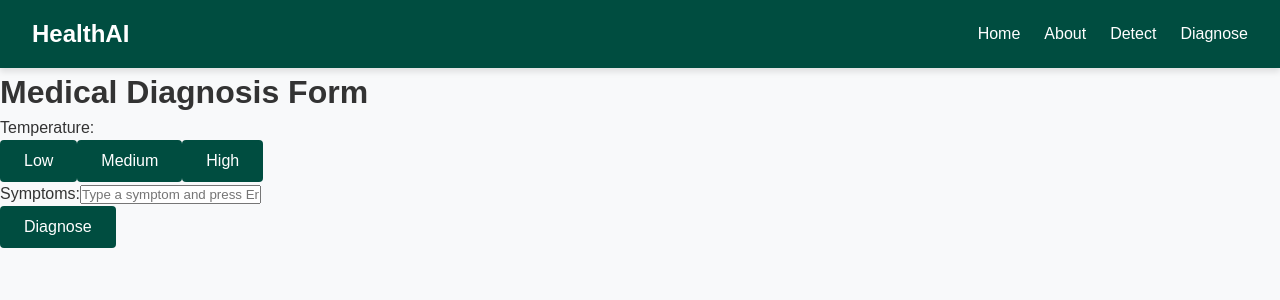
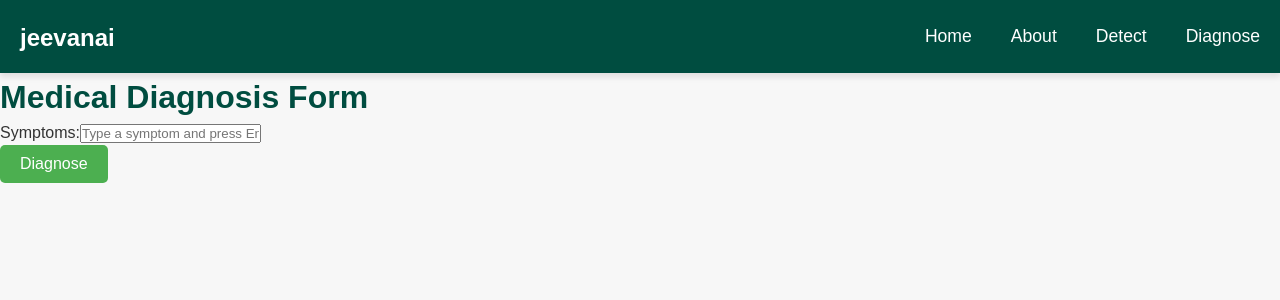
Before and after one commit to Pawanraj2004/JeevanAI, a React (Vite) app: page /diagnose in a window 1280 px wide. Shown: the top 300 px of the page. Built offline with nearby package versions, Linux system fonts and the light colour scheme.

Commit message:
improvement

```diff
--- a/src/components/Navbar.jsx
+++ b/src/components/Navbar.jsx
@@ -4,7 +4,7 @@ const Navbar = () => {
   return (
     <nav className="navbar">
       <div className="navbar-logo">
-        <Link to="/">HealthAI</Link>
+        <Link to="/">jeevanai</Link>
       </div>
       <ul className="navbar-links">
         <li>
--- a/src/diagnose/DiagnosisForm.jsx
+++ b/src/diagnose/DiagnosisForm.jsx
@@ -4,90 +4,60 @@ import DiagnosisResult from './DiagnosisResult';
 
 const DiagnosisForm = () => {
     const [symptoms, setSymptoms] = useState([]);
-    const [result, setResult] = useState(null);
-    const [temp, setTemp] = useState('');
+    const [results, setResults] = useState([]);
 
     const addSymptom = (e) => {
         if (e.key === 'Enter' && e.target.value.trim() !== '') {
-            setSymptoms([...symptoms, e.target.value.trim()]);
+            e.preventDefault(); // Prevent form submission
+            const newSymptom = e.target.value.trim();
+            if (!symptoms.includes(newSymptom)) {
+                setSymptoms([...symptoms, newSymptom]);
+            }
             e.target.value = '';
         }
+    };
+
+    const removeSymptom = (symptomToRemove) => {
+        setSymptoms(symptoms.filter((symptom) => symptom !== symptomToRemove));
     };
 
     const handleSubmit = (e) => {
         e.preventDefault();
 
-        let diagnosis = 'No matching disease found';
-        let treatment = '';
-        let medicines = '';
-        let guidance = '';
+        const matches = symptomData.filter((data) =>
+            symptoms.some((symptom) =>
+                data.symptoms.map((s) => s.toLowerCase()).includes(symptom.toLowerCase())
+            )
+        );
 
-        for (const data of symptomData) {
-            const matchingSymptoms = data.symptoms.map((s) => s.toLowerCase());
-            if (symptoms.every((symptom) => matchingSymptoms.includes(symptom.toLowerCase()))) {
-                diagnosis = data.disease;
-                treatment = data.treatment;
-                medicines = data.medicines.join(', ');
-                guidance = data.guidance;
-                break;
-            }
-        }
-
-        setResult({ diagnosis, treatment, medicines, guidance });
+        setResults(matches.length > 0 ? matches : [{ disease: 'No matching disease found' }]);
     };
 
     return (
-        <div className="bg-white p-8 rounded-xl shadow-lg max-w-lg mx-auto">
-            <h1 className="text-2xl font-bold text-center text-gray-800 mb-6">
+        <div className="flex justify-center items-center h-screen bg-gray-100">
+            <div className="bg-white p-8 rounded-xl shadow-lg max-w-lg w-full">
+                <h1 className="text-3xl font-bold text-center text-gray-800 mb-6">
                     Medical Diagnosis Form
                 </h1>
 
-            <form onSubmit={handleSubmit}>
+                <form onSubmit={handleSubmit} className="text-center">
                     <div className="mb-4">
-                    <label className="block text-gray-700">Temperature:</label>
-                    <div className="flex space-x-2 mt-2">
-                        <button
-                            type="button"
-                            data-value="Low"
-                            className={`btn-option ${temp === 'Low' ? 'active' : ''}`}
-                            onClick={() => setTemp('Low')}
-                        >
-                            Low
-                        </button>
-                        <button
-                            type="button"
-                            data-value="Medium"
-                            className={`btn-option ${temp === 'Medium' ? 'active' : ''}`}
-                            onClick={() => setTemp('Medium')}
-                        >
-                            Medium
-                        </button>
-                        <button
-                            type="button"
-                            data-value="High"
-                            className={`btn-option ${temp === 'High' ? 'active' : ''}`}
-                            onClick={() => setTemp('High')}
-                        >
-                            High
-                        </button>
-                    </div>
-                </div>
-
-                <div className="mb-4">
-                    <label className="block text-gray-700">Symptoms:</label>
+                        <label className="block text-gray-700 mb-2 text-lg font-medium">Symptoms:</label>
                         <input
                             type="text"
-                        className="w-full mt-2 p-2 border rounded"
+                            className="w-full mt-2 p-3 border rounded-lg text-lg"
                             placeholder="Type a symptom and press Enter"
                             onKeyPress={addSymptom}
                         />
-                    <div className="flex flex-wrap mt-2">
+                        <div className="flex flex-wrap mt-4 justify-center">
                             {symptoms.map((symptom, index) => (
                                 <span
                                     key={index}
-                                className="symptom-tag"
+                                    className="bg-green-500 text-white py-2 px-4 rounded-full text-sm font-medium mr-2 mb-2 cursor-pointer"
+                                    onClick={() => removeSymptom(symptom)}
+                                    title="Click to remove this symptom"
                                 >
-                                {symptom}
+                                    {symptom} &times;
                                 </span>
                             ))}
                         </div>
@@ -95,13 +65,29 @@ const DiagnosisForm = () => {
 
                     <button
                         type="submit"
-                    className="w-full bg-blue-600 text-white py-2 px-4 rounded hover:bg-blue-700"
+                        className="bg-blue-600 text-white py-3 px-6 rounded-lg text-lg font-medium hover:bg-blue-700"
                     >
                         Diagnose
                     </button>
                 </form>
 
-            {result && <DiagnosisResult {...result} />}
+                {results.length > 0 && (
+                    <div className="mt-6 p-6 bg-gray-50 rounded-xl shadow-md">
+                        <h2 className="text-2xl font-semibold text-center text-gray-800 mb-4">
+                            Diagnosis Results
+                        </h2>
+                        {results.map((result, index) => (
+                            <DiagnosisResult
+                                key={index}
+                                diagnosis={result.disease}
+                                treatment={result.treatment}
+                                medicines={result.medicines?.join(', ')}
+                                guidance={result.guidance}
+                            />
+                        ))}
+                    </div>
+                )}
+            </div>
         </div>
     );
 };
--- a/src/diagnose/DiagnosisResult.jsx
+++ b/src/diagnose/DiagnosisResult.jsx
@@ -8,6 +8,7 @@ const DiagnosisResult = ({ diagnosis, treatment, medicines, guidance }) => {
                 border: '1px solid #ddd',
                 borderRadius: '8px',
                 padding: '16px',
+                marginBottom: '16px',
                 boxShadow: '0 4px 6px rgba(0, 0, 0, 0.1)',
             }}
         >
@@ -30,7 +31,6 @@ const DiagnosisResult = ({ diagnosis, treatment, medicines, guidance }) => {
     );
 };
 
-// Define propTypes
 DiagnosisResult.propTypes = {
     diagnosis: PropTypes.string,
     treatment: PropTypes.string,
@@ -38,7 +38,6 @@ DiagnosisResult.propTypes = {
     guidance: PropTypes.string,
 };
 
-// Define defaultProps (Optional)
 DiagnosisResult.defaultProps = {
     diagnosis: 'Unknown',
     treatment: 'N/A',
--- a/src/index.css
+++ b/src/index.css
@@ -185,3 +185,56 @@ footer {
     padding: 1rem;
   }
 }
+/* General Styling Updates */
+body {
+  font-family: 'Arial', sans-serif;
+  background-color: #f7f7f7;
+  margin: 0;
+  padding: 0;
+}
+
+h1, h2, h3 {
+  color: #004d40;
+  font-weight: bold;
+}
+
+/* Navbar Adjustments */
+.navbar {
+  display: flex;
+  justify-content: space-between;
+  align-items: center;
+  background-color: #004d40;
+  padding: 15px 20px;
+}
+
+.navbar-logo {
+  font-size: 1.8em;
+  color: white;
+}
+
+.navbar-links a {
+  color: white;
+  text-decoration: none;
+  font-size: 1.1em;
+  margin-left: 15px;
+}
+
+.navbar-links a:hover {
+  color: #80cbc4;
+}
+
+/* Buttons */
+button {
+  background-color: #4CAF50;
+  color: white;
+  padding: 10px 20px;
+  border: none;
+  border-radius: 5px;
+  font-size: 1em;
+  cursor: pointer;
+  transition: background-color 0.3s;
+}
+
+button:hover {
+  background-color: #45a049;
+}
--- /dev/null
+++ b/src/test-interactive/index.html
@@ -0,0 +1,132 @@
+<!DOCTYPE html>
+<html lang="en">
+<head>
+  <meta charset="UTF-8">
+  <meta name="viewport" content="width=device-width, initial-scale=1.0">
+  <title>Interactive Symptom Checker</title>
+  <style>
+    body {
+      font-family: Arial, sans-serif;
+      text-align: center;
+      margin: 0;
+      padding: 0;
+    }
+
+    h1 {
+      margin-top: 20px;
+      color: #333;
+    }
+
+    .diagram-container {
+      position: relative;
+      display: inline-block;
+      margin: 20px auto;
+    }
+
+    #info {
+      margin-top: 20px;
+      padding: 10px;
+      border: 1px solid #ccc;
+      width: 80%;
+      max-width: 400px;
+      display: none;
+      background: #f9f9f9;
+      border-radius: 8px;
+      text-align: left;
+    }
+
+    #info h3 {
+      margin: 0;
+      font-size: 1.2em;
+      color: #555;
+    }
+
+    #info p {
+      margin: 10px 0 0;
+      font-size: 1em;
+      color: #666;
+    }
+
+    .body-svg {
+      width: 300px;
+      height: auto;
+    }
+
+    .body-part {
+      cursor: pointer;
+      fill: transparent;
+      stroke: red;
+      stroke-width: 2;
+      transition: fill 0.3s ease;
+    }
+
+    .body-part:hover {
+      fill: rgba(255, 0, 0, 0.2);
+    }
+
+    .body-part.active {
+      fill: rgba(255, 0, 0, 0.4);
+    }
+  </style>
+</head>
+<body>
+  <h1>Interactive Symptom Checker</h1>
+  <div class="diagram-container">
+    <!-- SVG Human Body -->
+    <svg class="body-svg" viewBox="0 0 200 400" xmlns="http://www.w3.org/2000/svg">
+      <rect class="body-part" x="90" y="10" width="20" height="40" id="head"></rect>
+      <rect class="body-part" x="80" y="50" width="40" height="100" id="torso"></rect>
+      <rect class="body-part" x="70" y="150" width="20" height="50" id="left-arm"></rect>
+      <rect class="body-part" x="110" y="150" width="20" height="50" id="right-arm"></rect>
+      <rect class="body-part" x="85" y="200" width="15" height="100" id="left-leg"></rect>
+      <rect class="body-part" x="100" y="200" width="15" height="100" id="right-leg"></rect>
+    </svg>
+  </div>
+  <div id="info">
+    <h3 id="part-title">Body Part</h3>
+    <p id="part-info">Information about this body part.</p>
+  </div>
+
+  <script>
+    const partsInfo = {
+      head: {
+        title: "Head",
+        info: "Common symptoms: headache, dizziness, or sinus pain."
+      },
+      torso: {
+        title: "Torso",
+        info: "Common symptoms: chest pain, shortness of breath, or abdominal pain."
+      },
+      "left-arm": {
+        title: "Left Arm",
+        info: "Common symptoms: muscle strain or numbness."
+      },
+      "right-arm": {
+        title: "Right Arm",
+        info: "Common symptoms: muscle strain or numbness."
+      },
+      "left-leg": {
+        title: "Left Leg",
+        info: "Common symptoms: cramping or swelling."
+      },
+      "right-leg": {
+        title: "Right Leg",
+        info: "Common symptoms: cramping or swelling."
+      }
+    };
+
+    document.querySelectorAll('.body-part').forEach(part => {
+      part.addEventListener('click', (e) => {
+        const id = e.target.id;
+        const infoDiv = document.getElementById('info');
+        document.getElementById('part-title').innerText = partsInfo[id].title;
+        document.getElementById('part-info').innerText = partsInfo[id].info;
+        infoDiv.style.display = 'block';
+
+        document.querySelectorAll('.body-part').forEach(p => p.classList.remove('active'));
+        e.target.classList.add('active');
+      });
+    });
+  </script>
+</body>
+</html>
```
Also changed, not shown: src/App.css (+117 -0 lines), src/home/Home.jsx (+32 -2 lines), 1 other file (tests, documents, lock files or other folders). Lines whose indentation alone changed are shown as unchanged.
